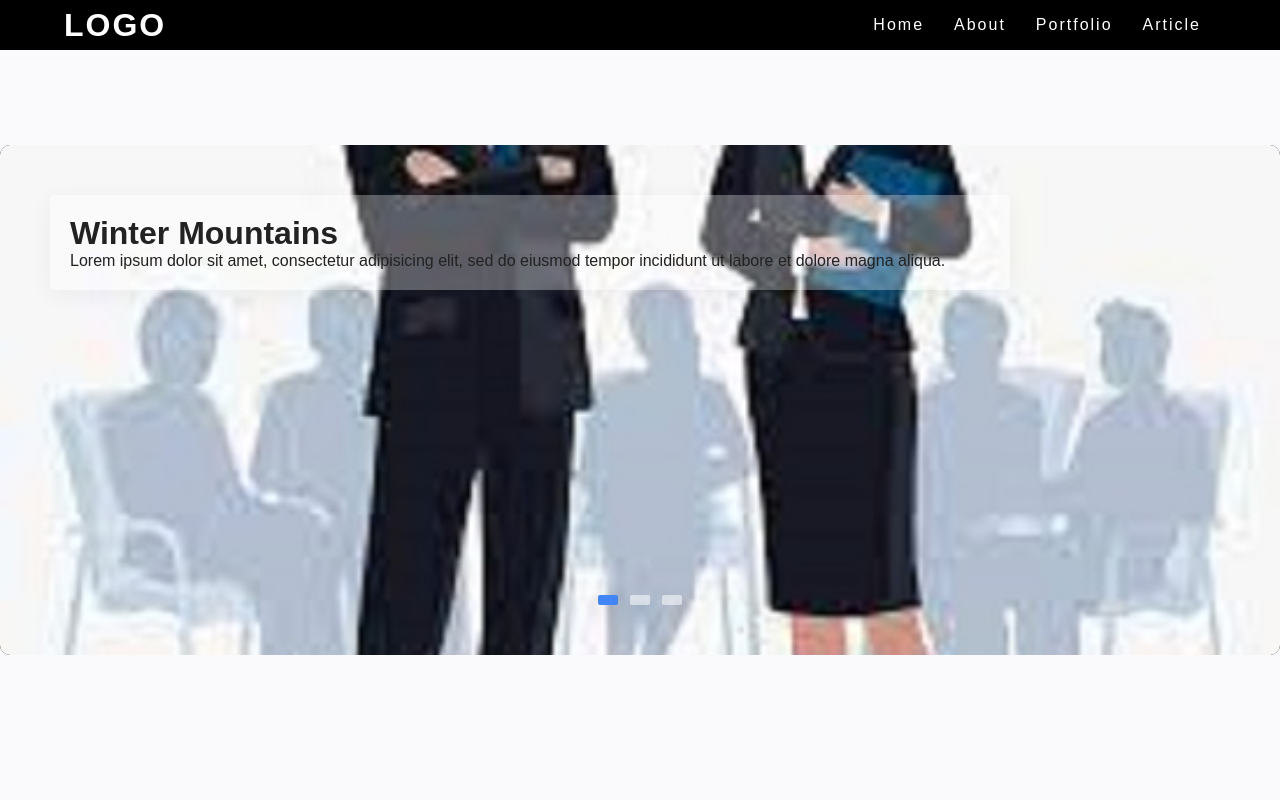
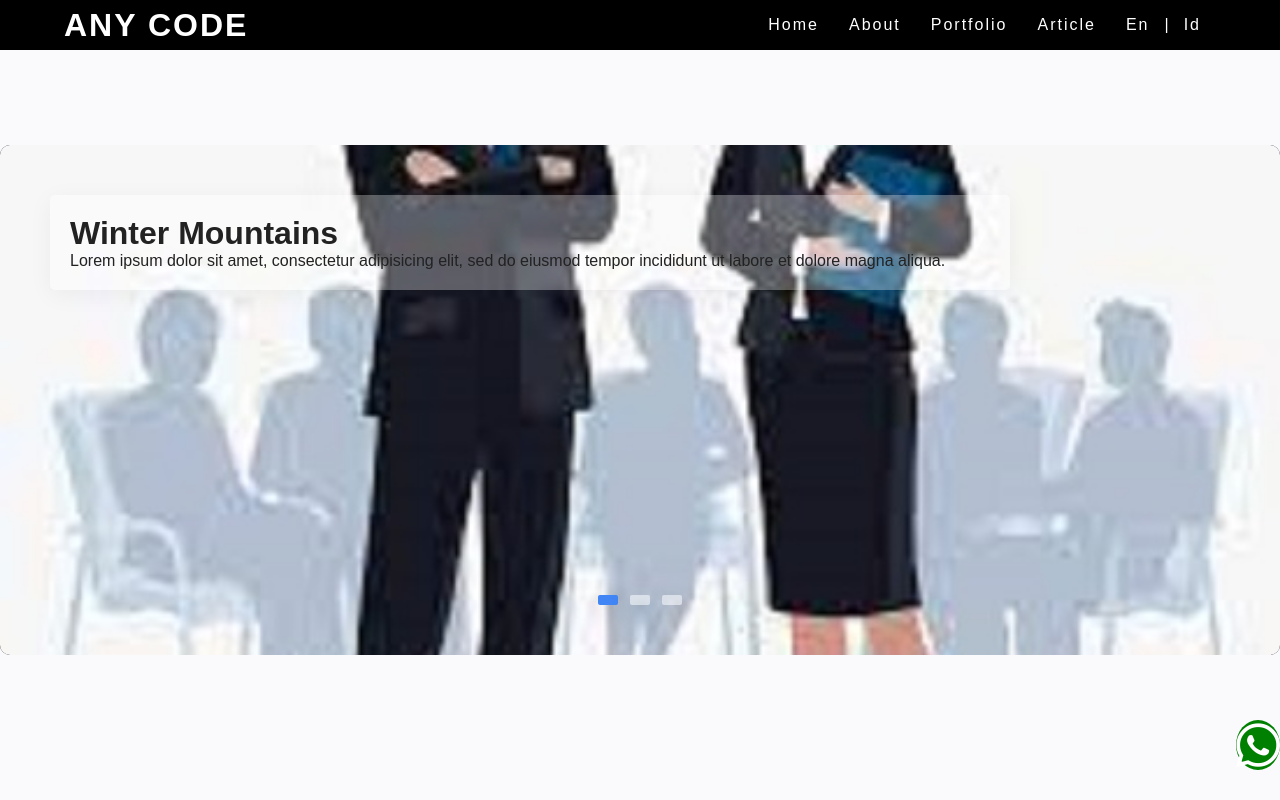
Before and after one commit to fikrikemalakbar/mytemplates, a PHP site: page / in a window 1280 px wide. Run offline with PHP 8.4, Linux system fonts and the light colour scheme.

Commit message:
Update index.php
social footer & lang

```diff
--- a/index.php
+++ b/index.php
@@ -10,12 +10,17 @@
   <body>
   <header>
         <div class="navDesc">
-              <a class="logo"href="">Logo</a>
+              <a class="logo"href="">any code</a>
               <ul class="nDesc">
                 <li><a class="navADesc" href="#home">Home</a></li>
                 <li><a class="navADesc" href="#about">About</a></li>
                 <li><a class="navADesc" href="">Portfolio</a></li>
                 <li><a class="navADesc" href="">Article</a></li>
+                <li><a class="navADesc" href="">En</a></li>
+                <li style="color: #fff;">|</li>
+                <li><a class="navADesc" href="">Id</a></li>
+
+
               </ul>
         </div>
         <div id="mySidenav" class="sidenav">
@@ -70,7 +75,11 @@
     </div>
   </banner>
 </main>
-
+<footer>
+  <div class="footer-social">
+  <i class="fab fa-whatsapp"></i>
+  </div>
+</footer>
     <script src="front/js/main.js"></script>
   </body>
 </html>
```
